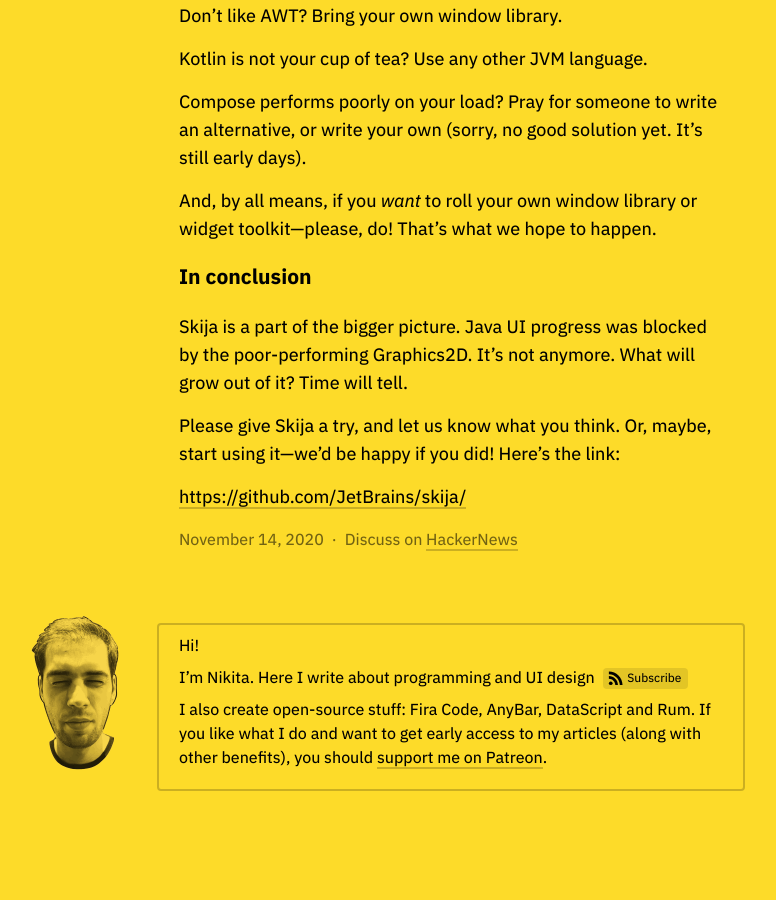
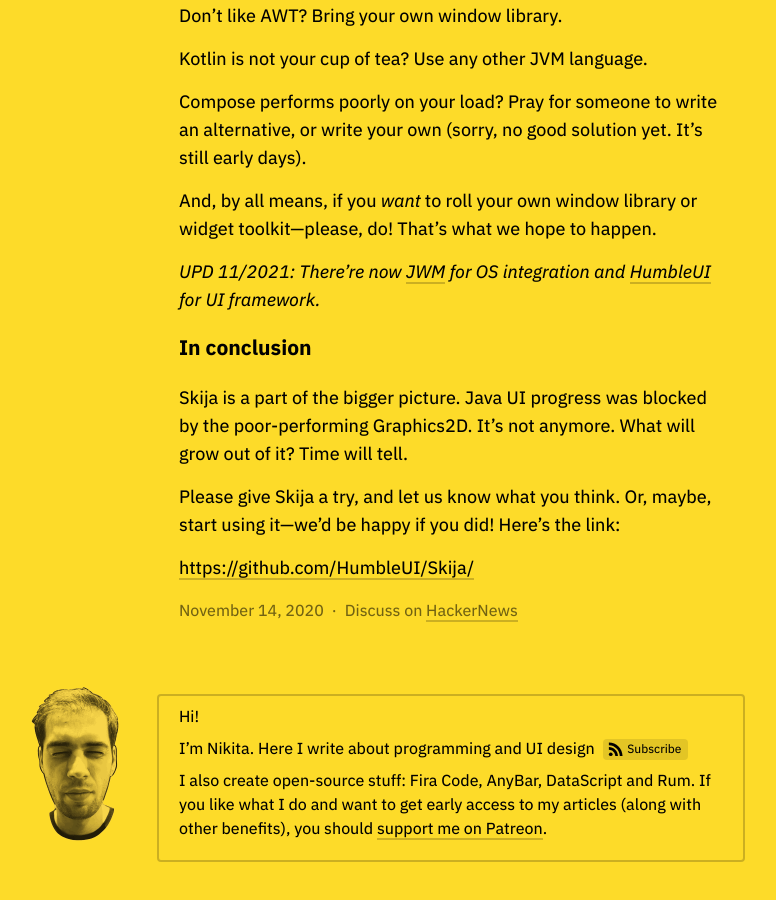
Before and after one commit to tonsky/tonsky.github.io, a Jekyll site: the page built from _posts/2020-11-14-skija.md, in a window 1280 px wide and 900 px high, scrolled down 5312 px. Shown: the whole window, without its empty margins (190-966 px from the left). Built offline with Jekyll 4.4.1, drawn with Linux system fonts in a browser that asks for light colours; before the commit the page ends 6141 px from its top, so only the background shows below that; some of the changed text lies outside the part shown.

Commit message:
Updated links to Skija

```diff
--- a/_posts/2020-11-14-skija.md
+++ b/_posts/2020-11-14-skija.md
@@ -68,8 +68,8 @@
 Today I am happy to announce the first part of this epic quest: the graphics library. It’s called Skija and it is just a collection of bindings to a very powerful, well-known Skia library. The one that powers Chrome, Android, Flutter and Xamarin.
 
 <figure>
-    <a href="https://github.com/JetBrains/skija/"><img src="skija.png"></a>
-    <a href="https://github.com/JetBrains/skija/">GitHub.com/JetBrains/Skija</a>
+    <a href="https://github.com/HumbleUI/Skija/"><img src="skija.png"></a>
+    <a href="https://github.com/HumbleUI/Skija/">GitHub.com/HumbleUI/Skija</a>
 </figure>
 
 Like any other JVM library, it’s cross-platform. It runs on Windows, Linux and macOS. It’s as simple to use as adding a JAR file. Much simpler than massaging C++ compiler flags for days before you can even compile anything. Skija takes care of memory management for you. And the bindings are hand-crafted, so they always make sense and are a pleasure to use (as far as Skia API allows, at least).
@@ -77,8 +77,8 @@
 What you can do with it? Draw things, mostly. Lines. Triangles. Rectangles. But also: curves, paths, shapes, letters, shadows, gradients.
 
 <figure>
-    <img src="bitmap.png">
-    <a href="https://github.com/JetBrains/skija/blob/master/examples/lwjgl/src/main/java/org/jetbrains/skija/examples/lwjgl/BitmapScene.java">Drawn with Skija</a>
+    <img src="./bitmap.png">
+    <a href="https://github.com/HumbleUI/Skija/blob/master/examples/scenes/src/BitmapScene.java">Drawn with Skija</a>
 </figure>
 
 Think of it as a Canvas API. But, like, really advanced. It understands color spaces, modern typography, text layout, GPU acceleration, stuff like that.
@@ -118,10 +118,12 @@
 
 And, by all means, if you _want_ to roll your own window library or widget toolkit—please, do! That’s what we hope to happen.
 
+*UPD 11/2021: There’re now [JWM](https://github.com/HumbleUI/JWM) for OS integration and [HumbleUI](https://github.com/HumbleUI/HumbleUI) for UI framework.*
+
 ### In conclusion
 
 Skija is a part of the bigger picture. Java UI progress was blocked by the poor-performing Graphics2D. It’s not anymore. What will grow out of it? Time will tell.
 
 Please give Skija a try, and let us know what you think. Or, maybe, start using it—we’d be happy if you did! Here’s the link:
 
-[https://github.com/JetBrains/skija/](https://github.com/JetBrains/skija/)
+[https://github.com/HumbleUI/Skija/](https://github.com/HumbleUI/Skija/)
```
